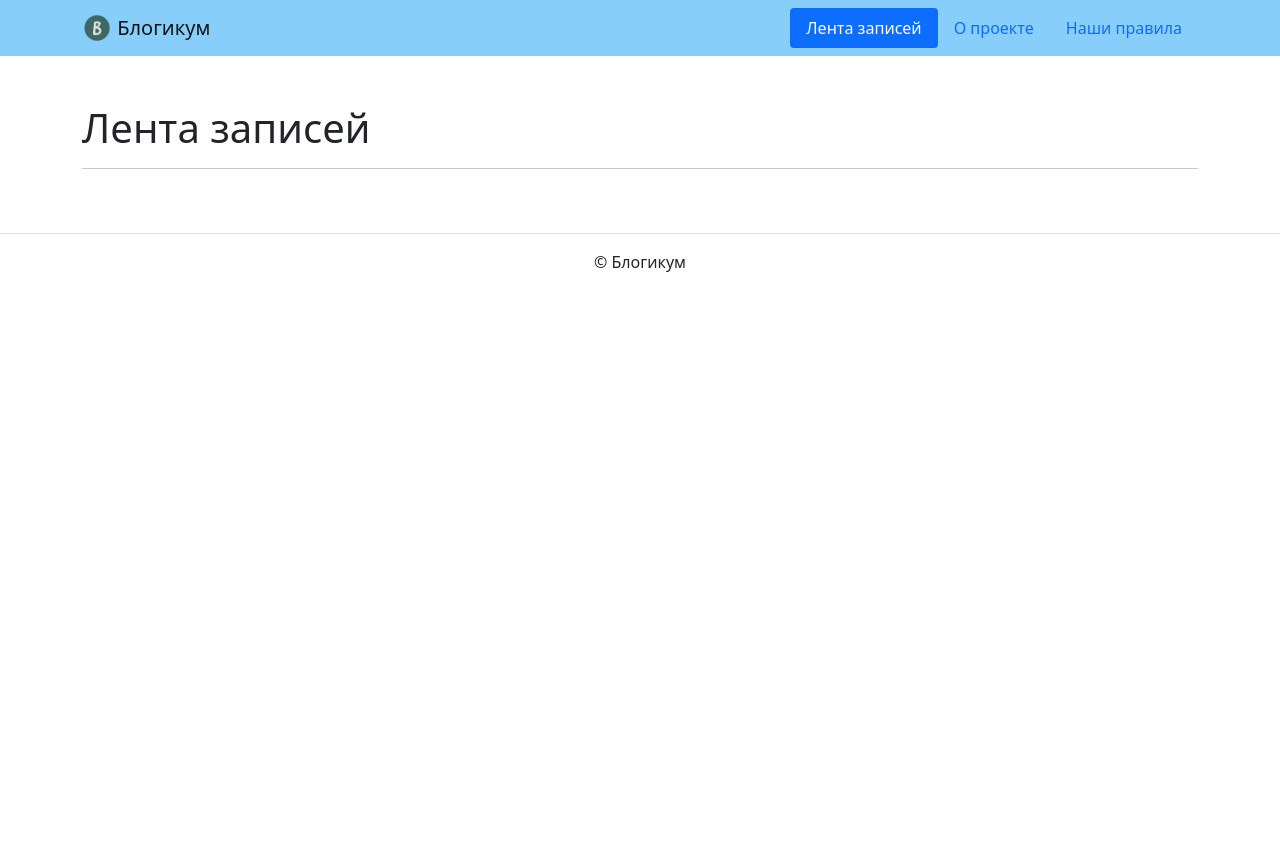
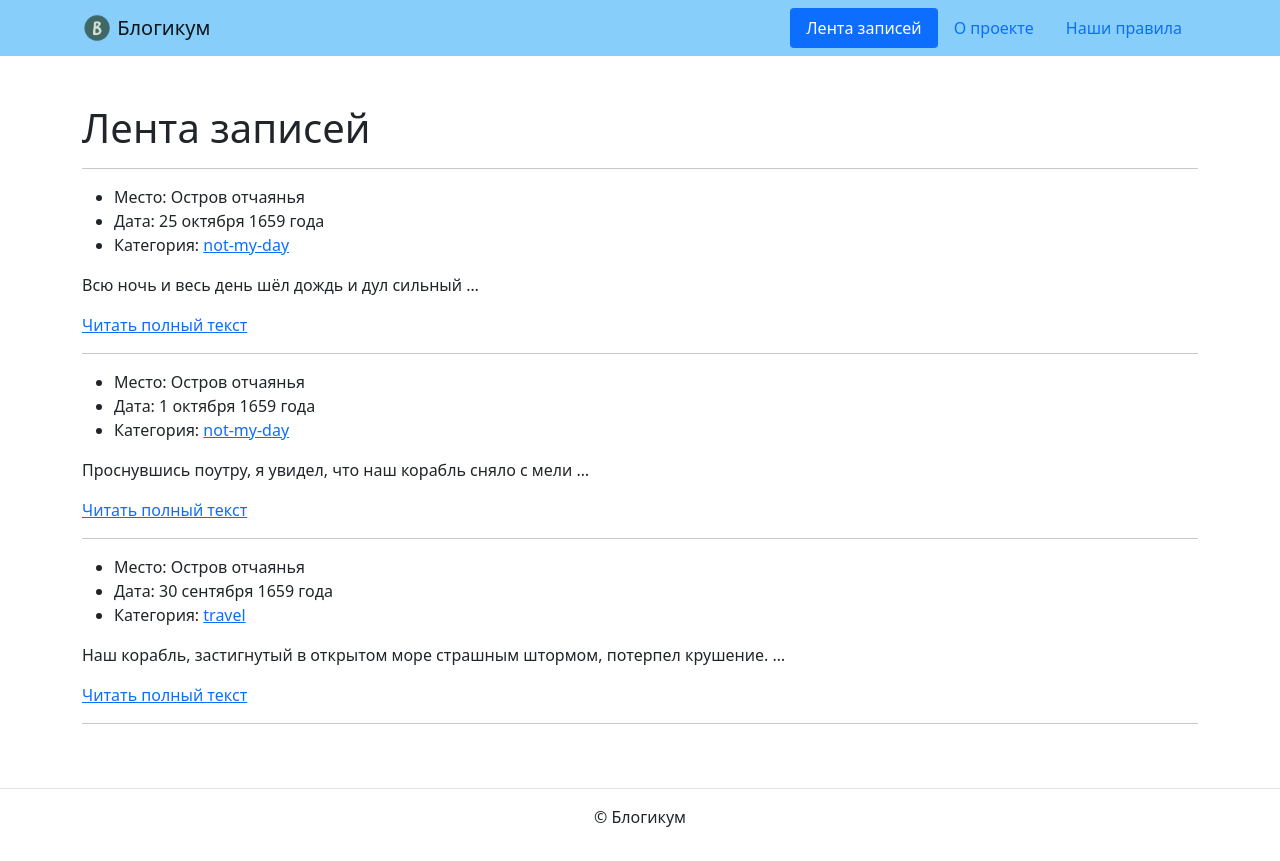
Before and after one commit to KobaLuck/django_sprint1, a Django app: page / in a window 1280 px wide. Before the commit the page ends 272 px from the top, so only its background shows below. Run offline with Django 3.2, Linux system fonts and the light colour scheme; some libraries are stand-ins or nearby versions.

Commit message:
Adding reversed posts

```diff
--- a/blogicum/blog/urls.py
+++ b/blogicum/blog/urls.py
@@ -3,10 +3,10 @@ from . import views
 
 app_name = 'blog'
 
-url_cat = 'category/<slug:category_slug>/'
+url_cut = 'category/<slug:category_slug>/'
 
 urlpatterns = [
     path('posts/<int:id>/', views.post_detail, name='detail'),
-    path(url_cat, views.category_posts, name='category_posts'),
+    path(url_cut, views.category_posts, name='category_posts'),
     path('', views.index, name='index')
 ]
--- a/blogicum/blog/views.py
+++ b/blogicum/blog/views.py
@@ -45,7 +45,7 @@ posts = [
 
 
 def index(request):
-    context = {'post': posts}
+    context = {'post': reversed(posts)}
     template = 'blog/index.html'
     return render(request, template, context)
 
--- a/blogicum/templates/blog/index.html
+++ b/blogicum/templates/blog/index.html
@@ -22,23 +22,23 @@
 {% block content %}
 <h1>Лента записей</h1>
 <hr>
-{% for post in posts %}
+{% for line in post %}
     <article>
       <ul>
         <li>
-          Место: {{ post.location }}
+          Место: {{ line.location }}
         </li>
         <li>
-          Дата: {{ post.date }}
+          Дата: {{ line.date }}
         </li>
         <li>
-          Категория: <a href="{% url 'blog:category_posts' post.category %}">{{ post.category }}</a>
+          Категория: <a href="{% url 'blog:category_posts' line.category %}">{{ line.category }}</a>
         </li>
       </ul>
       <p>
-        {{ post.text|truncatewords:10 }}
+        {{ line.text|truncatewords:10 }}
       </p>
-      <a href="{% url 'blog:detail' post.id %}">Читать полный текст</a>
+      <a href="{% url 'blog:detail' line.id %}">Читать полный текст</a>
     </article>
     <hr>
 {% endfor %}
```
